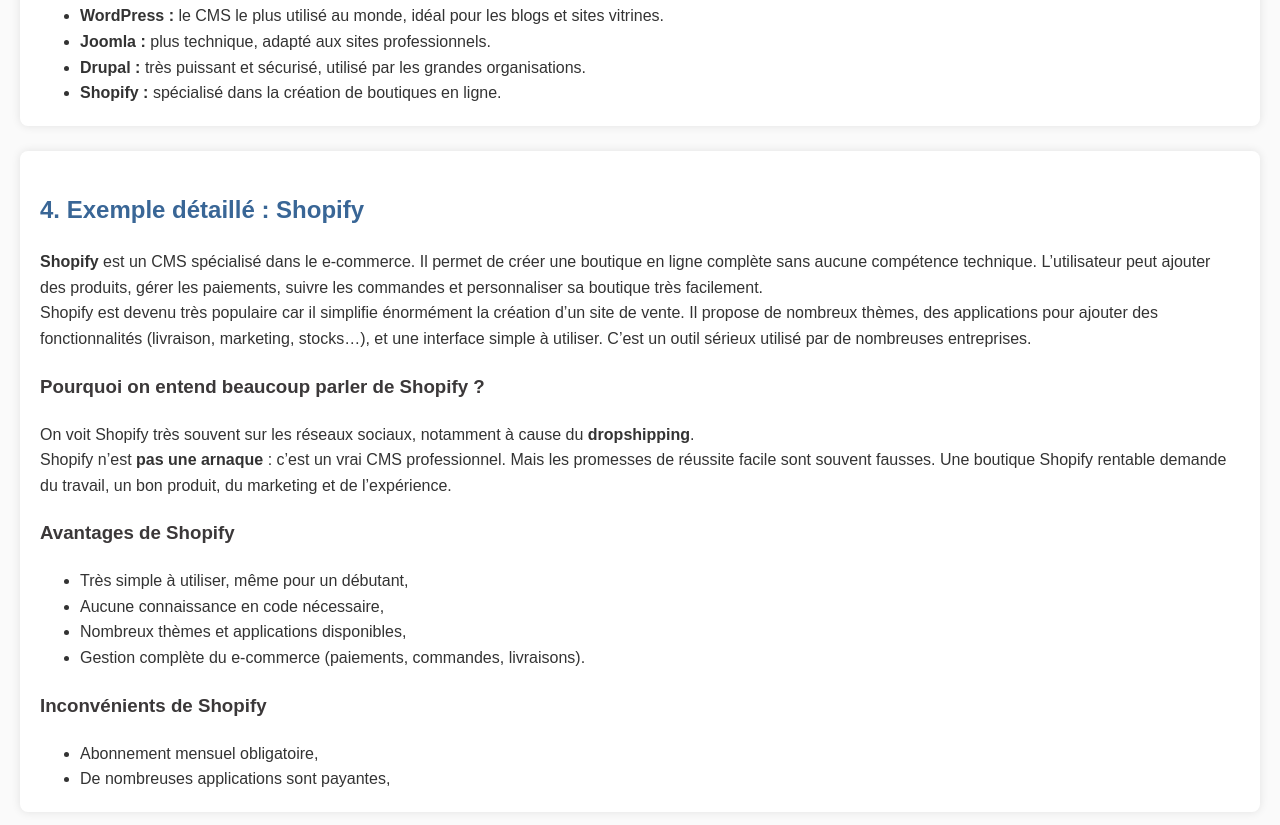
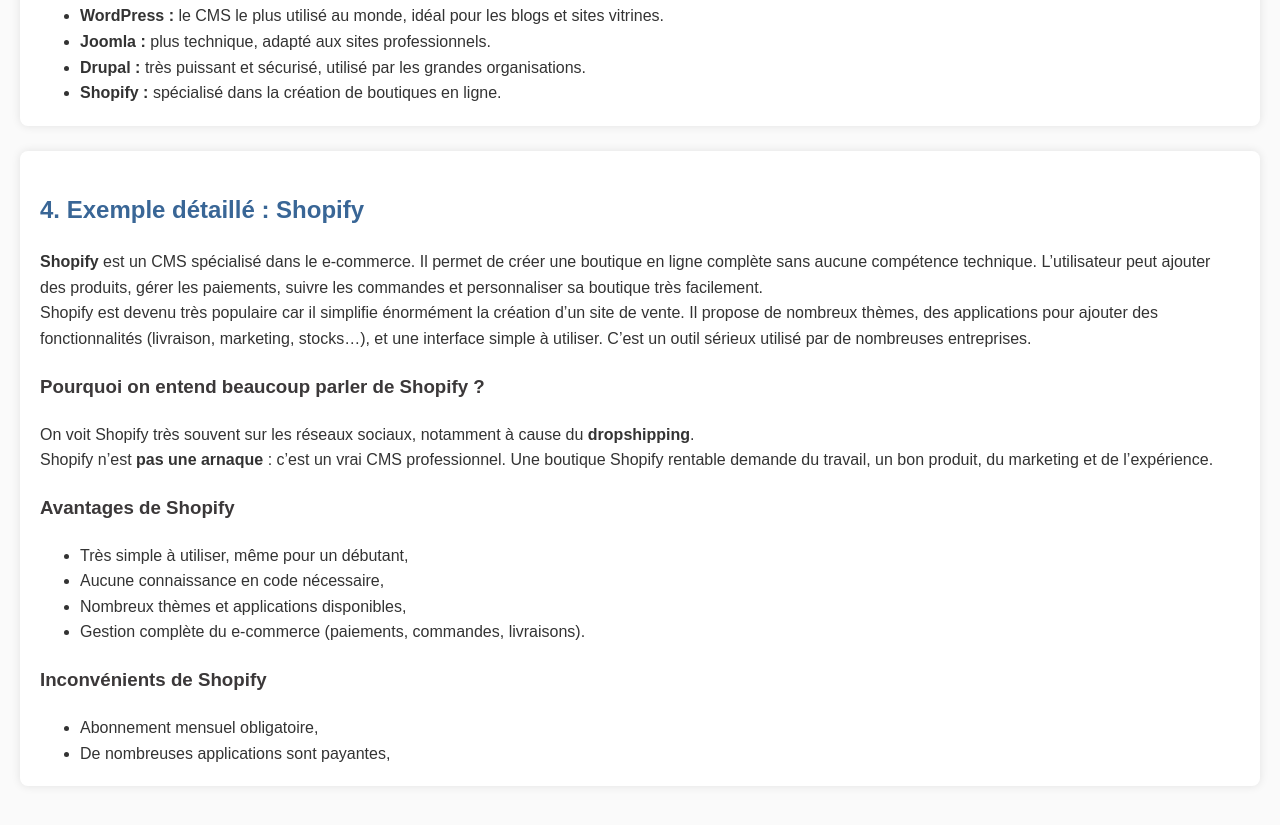
Before and after one commit to Pekno09/portfolio, a plain HTML site: page cms.html in a window 1280 px wide. Shown: the part 830-1655 px from the top of the page. Drawn offline with Linux system fonts and the light colour scheme.

Commit message:
Fix typo in cms.html regarding Shopify

```diff
--- a/cms.html
+++ b/cms.html
@@ -85,7 +85,7 @@
     </p>
     <p>
         Shopify n’est <b>pas une arnaque</b> : c’est un vrai CMS professionnel.
-        Mais les promesses de réussite facile sont souvent fausses. Une boutique Shopify rentable demande du travail,
+        Une boutique Shopify rentable demande du travail,
         un bon produit, du marketing et de l’expérience.
     </p>
 
```
